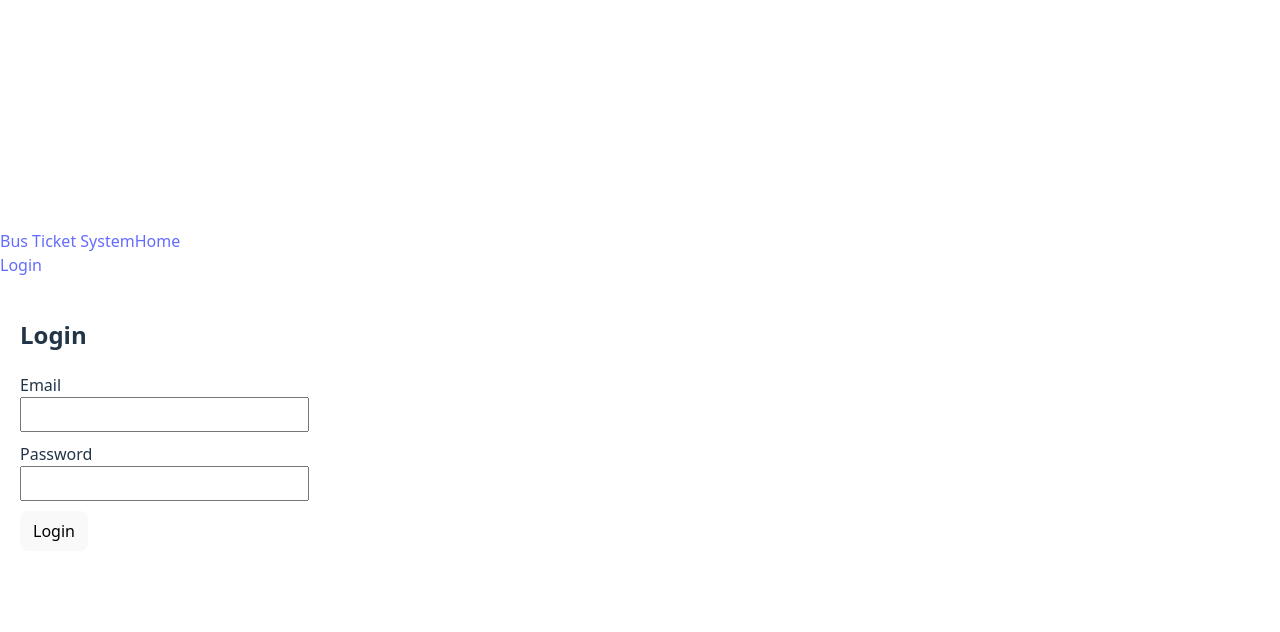
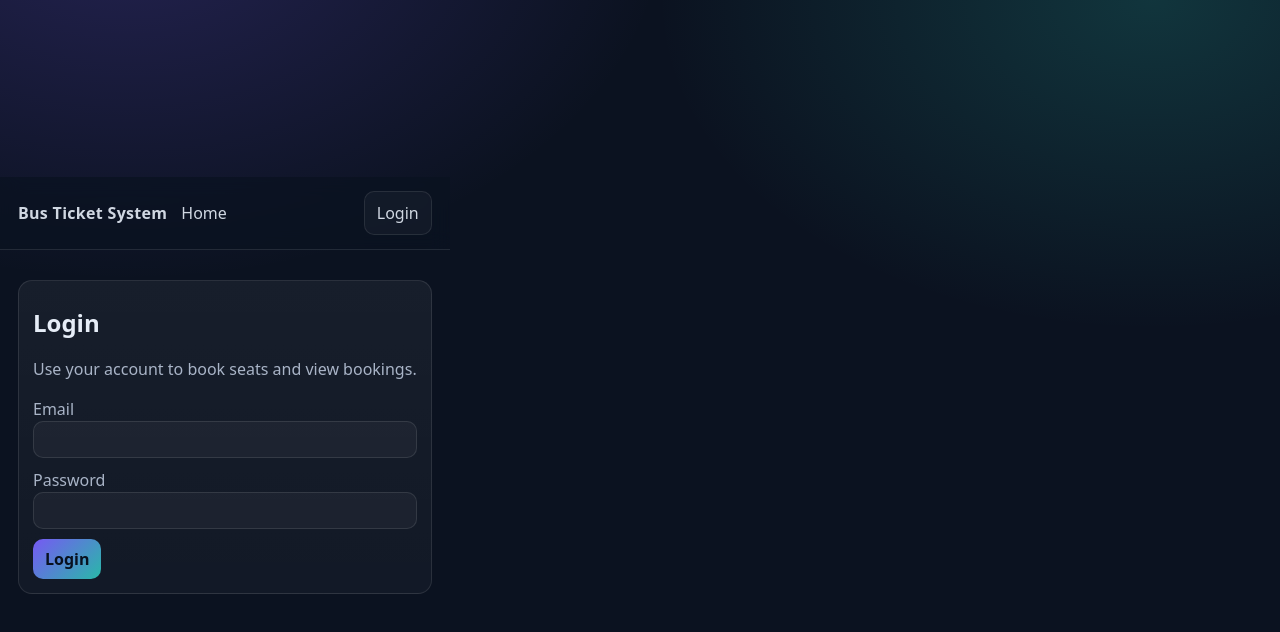
Before and after one commit to sharmake394/bus-ticket-system, a React app in the folder frontend/: page /login in a window 1280 px wide. Shown: the top 632 px of the page. Built offline with nearby package versions, Linux system fonts and the light colour scheme; the HTML template or start-up script is replaced by a standard one.

Commit message:
Apply dark theme UI polish

```diff
--- a/frontend/src/pages/Login.jsx
+++ b/frontend/src/pages/Login.jsx
@@ -10,7 +10,6 @@ export default function Login() {
   const [password, setPassword] = useState("");
   const [loading, setLoading] = useState(false);
 
-  // If already logged in, go home
   useEffect(() => {
     const token = localStorage.getItem("token");
     if (token) navigate("/", { replace: true });
@@ -27,10 +26,8 @@ export default function Login() {
       });
 
       localStorage.setItem("token", res.data.token);
-
       alert("Login successful ✅");
 
-      // optional redirect to intended page
       const next = searchParams.get("next");
       navigate(next || "/", { replace: true });
     } catch (err) {
@@ -42,14 +39,15 @@ export default function Login() {
   };
 
   return (
-    <div style={{ padding: 20, maxWidth: 400 }}>
-      <h2>Login</h2>
+    <div className="card" style={{ maxWidth: 420 }}>
+      <h2 className="page-title">Login</h2>
+      <p className="muted">Use your account to book seats and view bookings.</p>
 
       <form onSubmit={handleLogin}>
         <div style={{ marginBottom: 10 }}>
-          <label>Email</label>
+          <label className="muted">Email</label>
           <input
-            style={{ width: "100%", padding: 8 }}
+            className="input"
             value={email}
             onChange={(e) => setEmail(e.target.value)}
             type="email"
@@ -59,9 +57,9 @@ export default function Login() {
         </div>
 
         <div style={{ marginBottom: 10 }}>
-          <label>Password</label>
+          <label className="muted">Password</label>
           <input
-            style={{ width: "100%", padding: 8 }}
+            className="input"
             value={password}
             onChange={(e) => setPassword(e.target.value)}
             type="password"
@@ -70,7 +68,7 @@ export default function Login() {
           />
         </div>
 
-        <button disabled={loading} style={{ padding: "8px 12px" }}>
+        <button className="btn btn-primary" disabled={loading}>
           {loading ? "Logging in..." : "Login"}
         </button>
       </form>
--- a/frontend/src/styles.css
+++ b/frontend/src/styles.css
@@ -0,0 +1,122 @@
+:root{
+  --bg:#0b1220;
+  --panel:#0f1a2b;
+  --panel2:#0c1626;
+  --text:#e6edf7;
+  --muted:#a9b4c7;
+  --border:rgba(255,255,255,.10);
+  --accent:#7c5cff;
+  --accent2:#2dd4bf;
+  --danger:#ef4444;
+  --warn:#f59e0b;
+}
+
+*{ box-sizing:border-box; }
+body{
+  margin:0;
+  font-family: system-ui, -apple-system, Segoe UI, Roboto, Arial, sans-serif;
+  background: radial-gradient(900px 600px at 10% -10%, rgba(124,92,255,.22), transparent 60%),
+              radial-gradient(900px 600px at 90% 0%, rgba(45,212,191,.18), transparent 55%),
+              var(--bg);
+  color:var(--text);
+}
+
+a{ color:inherit; text-decoration:none; }
+a:hover{ text-decoration:underline; }
+
+.container{ max-width: 1050px; margin: 0 auto; padding: 18px; }
+
+.nav{
+  position: sticky; top:0; z-index: 30;
+  backdrop-filter: blur(10px);
+  background: rgba(11,18,32,.72);
+  border-bottom: 1px solid var(--border);
+}
+.nav-inner{
+  display:flex; gap:14px; align-items:center;
+  max-width:1050px; margin:0 auto; padding: 14px 18px;
+}
+.brand{ font-weight:800; letter-spacing:.3px; }
+.nav a{ opacity:.9; }
+.nav a:hover{ opacity:1; }
+.spacer{ margin-left:auto; }
+
+.btn{
+  border:1px solid var(--border);
+  background: rgba(255,255,255,.04);
+  color: var(--text);
+  padding: 9px 12px;
+  border-radius: 10px;
+  cursor:pointer;
+}
+.btn:hover{ background: rgba(255,255,255,.08); }
+.btn:disabled{ opacity:.55; cursor:not-allowed; }
+
+.btn-primary{
+  background: linear-gradient(135deg, rgba(124,92,255,.95), rgba(45,212,191,.85));
+  border:none;
+  color:#08111f;
+  font-weight:700;
+}
+.btn-primary:hover{ filter: brightness(1.05); }
+
+.btn-danger{
+  border:none;
+  background: rgba(239,68,68,.9);
+  color:#0b1220;
+  font-weight:700;
+}
+.btn-danger:hover{ filter: brightness(1.05); }
+
+.card{
+  background: linear-gradient(180deg, rgba(255,255,255,.05), rgba(255,255,255,.03));
+  border:1px solid var(--border);
+  border-radius: 14px;
+  padding: 14px;
+  margin: 12px 0;
+}
+.card h3{ margin: 0 0 8px; }
+.muted{ color: var(--muted); }
+
+.grid-seats{
+  display:grid;
+  grid-template-columns: repeat(8, 46px);
+  gap: 10px;
+  margin-top: 12px;
+}
+.seat{
+  border:1px solid var(--border);
+  background: rgba(255,255,255,.04);
+  color: var(--text);
+  padding: 10px 0;
+  border-radius: 10px;
+  cursor:pointer;
+}
+.seat:hover{ background: rgba(255,255,255,.08); }
+.seat-booked{
+  background: rgba(255,255,255,.10);
+  color: rgba(230,237,247,.45);
+  cursor:not-allowed;
+}
+.seat-selected{
+  background: rgba(45,212,191,.85);
+  color:#08111f;
+  border:none;
+  font-weight:800;
+}
+
+.input{
+  width:100%;
+  padding: 10px 12px;
+  border-radius: 10px;
+  border:1px solid var(--border);
+  background: rgba(255,255,255,.04);
+  color: var(--text);
+  outline: none;
+}
+.input:focus{
+  border-color: rgba(124,92,255,.65);
+  box-shadow: 0 0 0 3px rgba(124,92,255,.18);
+}
+
+.page-title{ margin: 10px 0 6px; }
```
